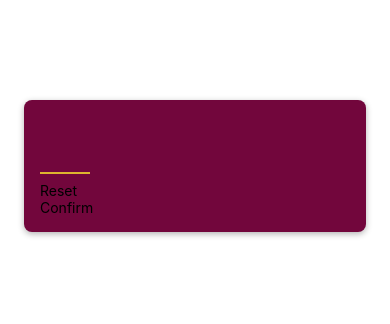
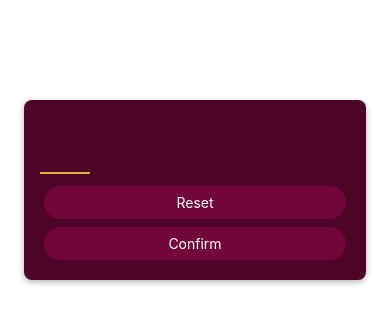
Before and after one commit to soyeom/react-native-app, a React Native app: screen / in a window 390 px wide. Shown: the top 324 px of the page. Built offline with nearby package versions, Linux system fonts and the light colour scheme.

Commit message:
button styling

```diff
--- a/components/PrimaryButton.js
+++ b/components/PrimaryButton.js
@@ -1,11 +1,42 @@
-import { View, Text } from "react-native";
+import { View, Text, Pressable, StyleSheet } from "react-native";
 
-function PrimaryButton({children}) {
+function PrimaryButton({ children }) {
+    function pressHandler() {
+        console.log('Pressed!');
+    }
+
     return (
-        <View>
-            <Text>{children}</Text>
+        <View style={styles.buttonOuterContainer}>
+            <Pressable
+                style={({ pressed }) => pressed ? [styles.buttonInnerContainer, styles.pressed] : styles.buttonInnerContainer}
+                onPress={pressHandler}
+                android_ripple={{ color: '#640233' }}
+            >
+                <Text style={styles.buttonText}>{children}</Text>
+            </Pressable>
         </View>
     );
 }
 
 export default PrimaryButton;
+
+const styles = StyleSheet.create({
+    buttonOuterContainer: {
+        borderRadius: 28,
+        margin: 4,
+        overflow: 'hidden' //컨테이너 스타일링이나 효과가 컨테이너를 넘어가면 안 보이게
+    },
+    buttonInnerContainer: {
+        backgroundColor: '#72063c',
+        paddingVertical: 8,
+        paddingHorizontal: 16,
+        elevation: 2,
+    },
+    buttonText: {
+        color: 'white',
+        textAlign: 'center'
+    },
+    pressed: {
+        opacity: 0.75
+    }
+});
--- a/screens/StartGameScreen.js
+++ b/screens/StartGameScreen.js
@@ -25,7 +25,7 @@
         padding: 16,
         marginTop: 100,
         marginHorizontal: 24, //양 옆에 간격
-        backgroundColor: '#72063c',
+        backgroundColor: '#4e0329',
         borderRadius: 8,
         elevation: 4, //안드로이드에서 그림자 넣는 프로퍼티
         shadowColor: 'black', //ios에서 그림자 넣는 프로퍼티
```
